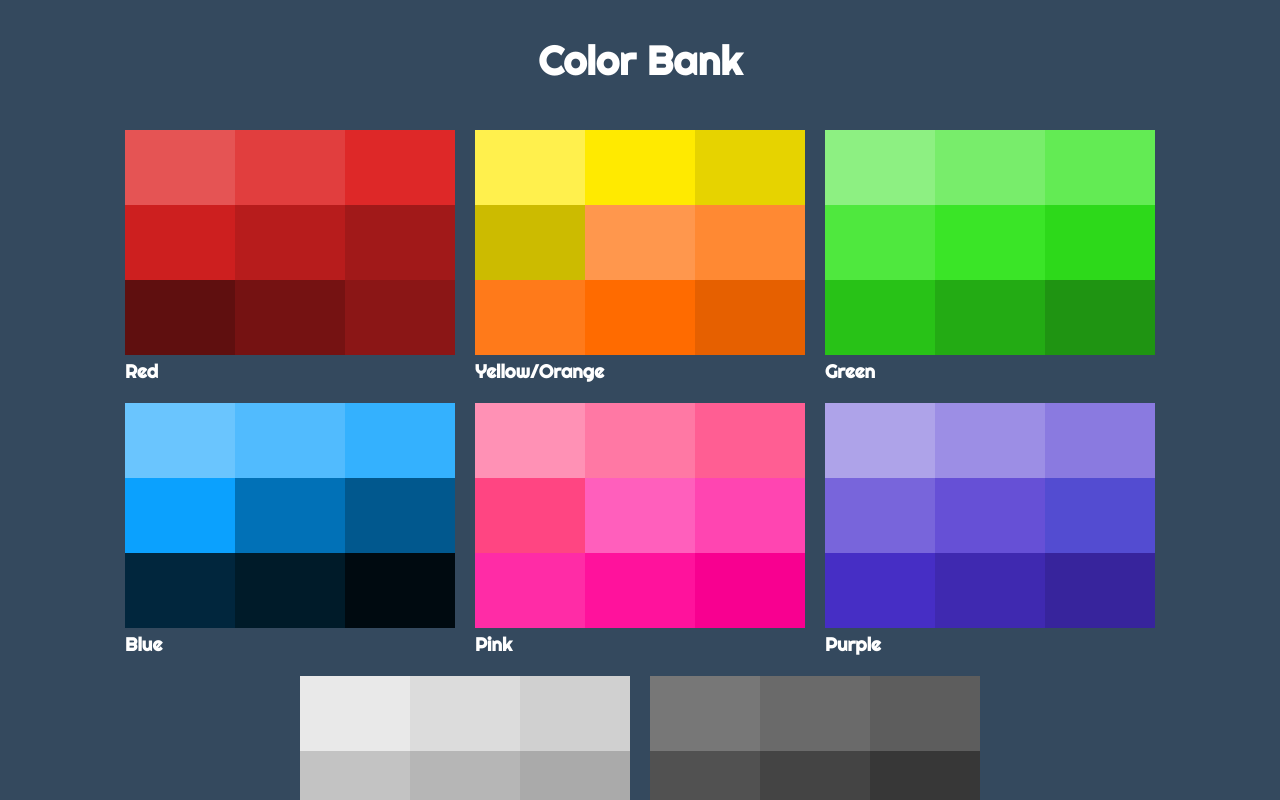
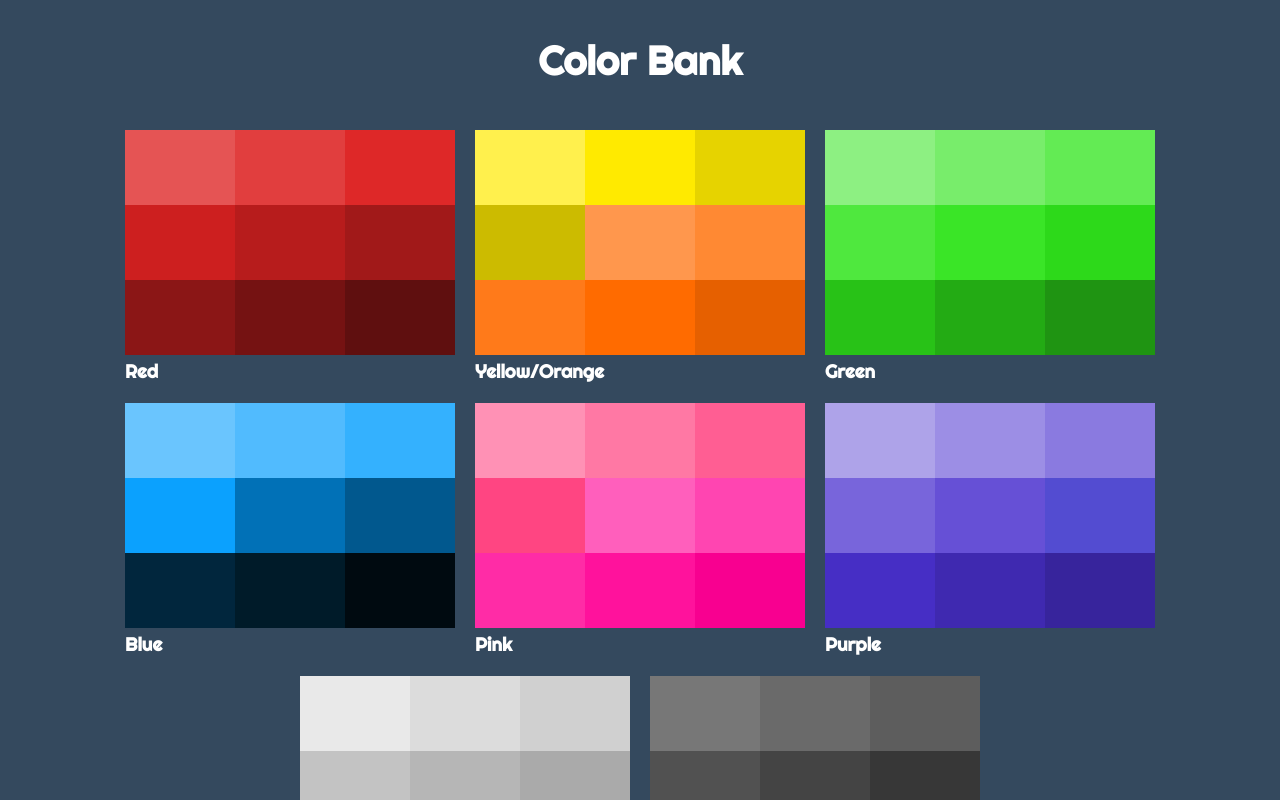
Before and after one commit to noahatkins/palettes, a Next.js app: page / in a window 1280 px wide. Shown: the top 800 px of the page. Built offline with nearby package versions, Linux system fonts and the light colour scheme.

Commit message:
Added some colour names

```diff
--- a/components/GetPalette.js
+++ b/components/GetPalette.js
@@ -4,39 +4,39 @@ export default function getPalette(url) {
 
   if (path === "blue") {
     return [
-      {name: "hi", color: "#6AC5FE"},
+      {name: "Pool Day", color: "#6AC5FE"},
       {name: "Cloud Blue", color: "#51BBFE"},
       {name: "Cool Ice", color: "#34B1FE"},
-      {name: "hi", color: "#0BA1FE"},
-      {name: "hi", color: "#0171B7"},
-      {name: "hi", color: "#01588E"},
-      {name: "hi", color: "#01263D"},
-      {name: "hi", color: "#001B29"},
-      {name: "hi", color: "#000A10"},
+      {name: "Mexican Blue", color: "#0BA1FE"},
+      {name: "Great Lakes", color: "#0171B7"},
+      {name: "Thunderstorm", color: "#01588E"},
+      {name: "Dark Denim", color: "#01263D"},
+      {name: "Moonlit Sky", color: "#001B29"},
+      {name: "Nightfall", color: "#000A10"},
     ];
   } else if (path === "red") {
     return [
       {name: "Spicy Watermelon", color: "#E55454"},
       {name: "Ferrari Red", color: "#E13E3E"},
       {name: "Teacher's Apple", color: "#DE2828"},
-      {name: "Red Red Red", color: "#CD1F1F"},
-      {name: "hi", color: "#B71C1C"},
-      {name: "hi", color: "#A11919"},
-      {name: "Sky Blue", color: "#5F0F0F"},
-      {name: "Cool Ice", color: "#751212"},
-      {name: "hi", color: "#8B1616"},
+      {name: "Rikki Red", color: "#CD1F1F"},
+      {name: "Cartoon Fire", color: "#B71C1C"},
+      {name: "Red Pumpkin", color: "#A11919"},
+      {name: "Stiletto", color: "#8B1616"},
+      {name: "Frosted Cranberry", color: "#751212"},
+      {name: "Toasted Red", color: "#5F0F0F"},
     ];
   } else if (path === "green") {
     return [
-      {name: "hi", color: "#8DF082"},
-      {name: "hi", color: "#78ED6B"},
-      {name: "hi", color: "#63EB54"},
-      {name: "Sky Blue", color: "#4FE83E"},
-      {name: "Cool Ice", color: "#3AE527"},
-      {name: "hi", color: "#2DD91A"},
-      {name: "hi", color: "#28C217"},
-      {name: "hi", color: "#23AB14"},
-      {name: "hi", color: "#1F9412"},
+      {name: "Pale Mint", color: "#8DF082"},
+      {name: "Ripe Honeydew", color: "#78ED6B"},
+      {name: "Serenity", color: "#63EB54"},
+      {name: "Sour Apple", color: "#4FE83E"},
+      {name: "Emerald", color: "#3AE527"},
+      {name: "Dad's Lawn", color: "#2DD91A"},
+      {name: "Put-Put Green", color: "#28C217"},
+      {name: "Hole 18", color: "#23AB14"},
+      {name: "Evergreen", color: "#1F9412"},
     ];
   } else if (path === "black") {
     return [
@@ -98,5 +98,7 @@ export default function getPalette(url) {
       {name: "Cool Ice", color: "#FF6B00"},
       {name: "hi", color: "#E66000"},
     ];
+  } else {
+    return "404";
   }
 }
```
